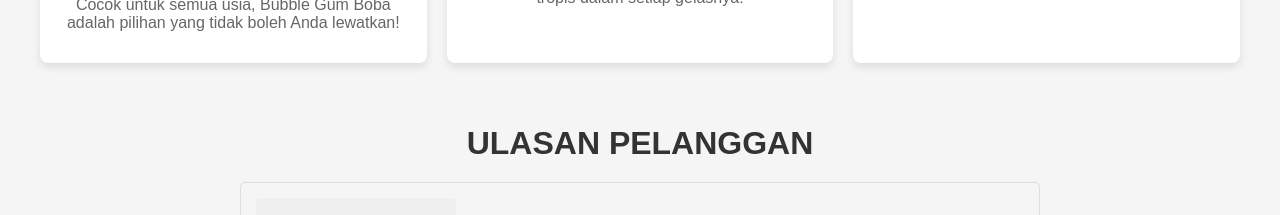
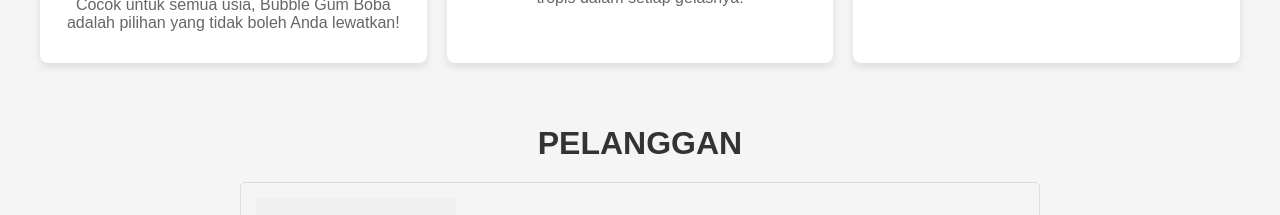
Before and after one commit to sysiliazahratulwardah/uts, a React (Create React App) app in the folder uts/: page / in a window 1280 px wide. Shown: the part 2080-2295 px from the top of the page. Built offline with nearby package versions, Linux system fonts and the light colour scheme.

Commit message:
Update Ulasan.jsx

```diff
--- a/uts/src/components/Ulasan.jsx
+++ b/uts/src/components/Ulasan.jsx
@@ -23,12 +23,12 @@ const Ulasan = () => {
         {
             imageUrl: fm2Image,
         },
-        // Anda bisa menambahkan lebih banyak ulasan di sini
+
     ];
 
     return (
         <div className="UlasanList">
-            <h1>ULASAN PELANGGAN</h1>
+            <h1>PELANGGAN</h1>
             {ulasanData.map((ulasan, index) => (
                 <UlasanList
                     key={index}
```
